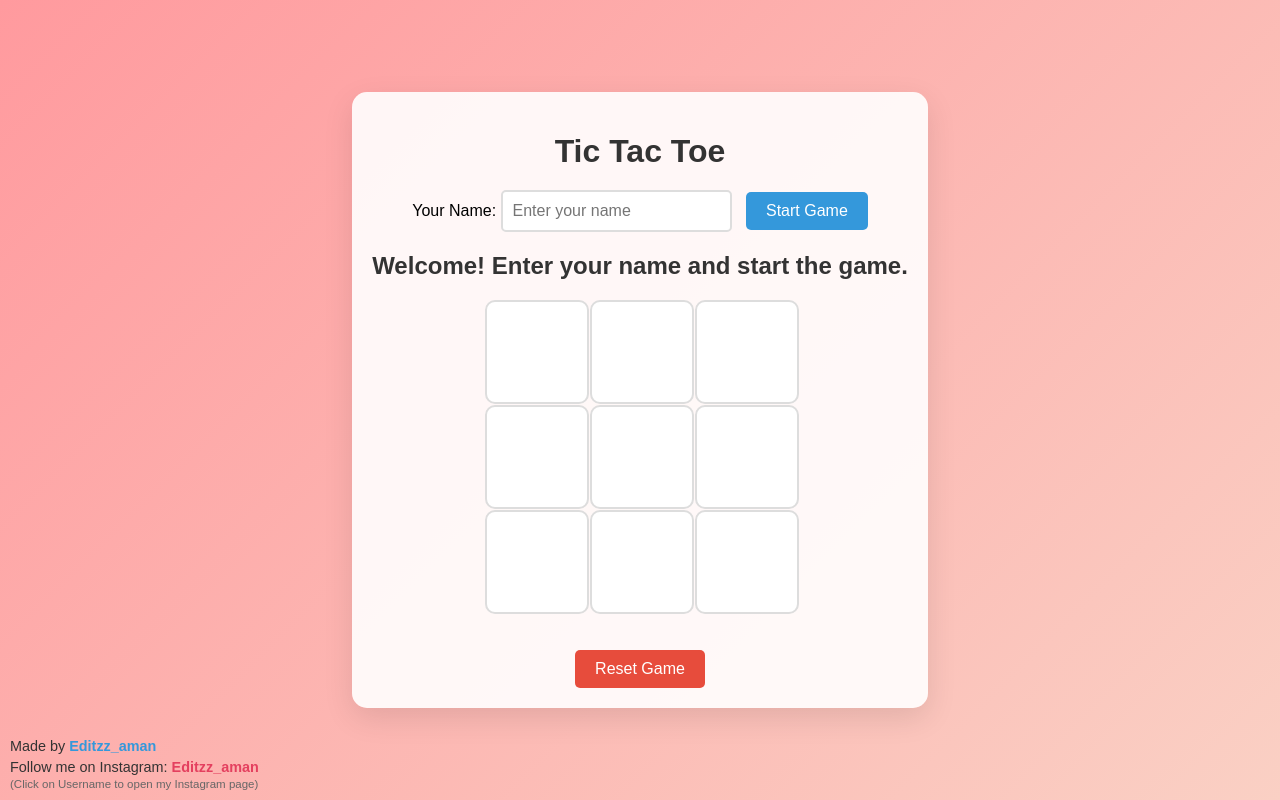
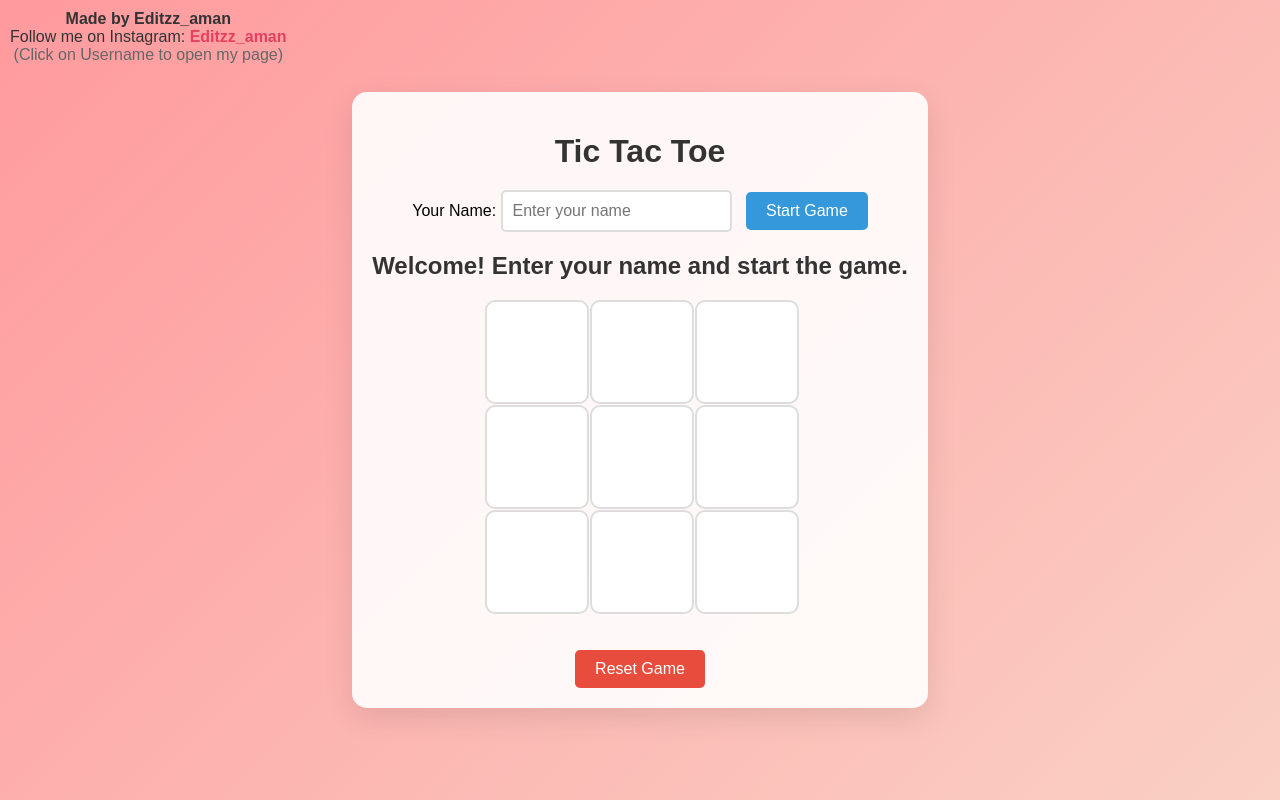
Before and after one commit to amanxd1231/tic-tac-toe, a plain HTML site: page index.html in a window 1280 px wide. Drawn offline with nearby package versions, Linux system fonts and the light colour scheme.

Commit message:
Add files via upload

```diff
--- a/index.html
+++ b/index.html
@@ -3,10 +3,17 @@
 <head>
     <meta charset="UTF-8">
     <meta name="viewport" content="width=device-width, initial-scale=1.0">
-    <title>Tic Tac Toe</title>
+    <title>Game by Editzz_aman</title>
     <link rel="stylesheet" href="styles.css">
 </head>
 <body>
+    <!-- Instagram Footer at Top Left -->
+    <div class="header-text">
+        <strong>Made by Editzz_aman</strong><br>
+        Follow me on Instagram: <a href="https://www.instagram.com/editzz_aman/" target="_blank"><strong>Editzz_aman</strong></a><br>
+        <span>(Click on Username to open my page)</span>
+    </div>
+
     <div class="container">
         <h1>Tic Tac Toe</h1>
         <div class="player-info">
@@ -28,13 +35,6 @@
         </div>
         <button id="reset">Reset Game</button>
     </div>
-    <footer>
-        <div class="made-by">Made by <strong>Editzz_aman</strong></div>
-        <div class="instagram-link">
-            Follow me on Instagram: <a href="https://www.instagram.com/editzz_aman/" target="_blank">Editzz_aman</a>
-            <div class="instruction">(Click on Username to open my Instagram page)</div>
-        </div>
-    </footer>
     <script src="https://cdn.jsdelivr.net/npm/canvas-confetti@1.6.0/dist/confetti.browser.min.js"></script>
     <script src="script.js"></script>
 </body>
--- a/script.js
+++ b/script.js
@@ -32,7 +32,7 @@ startGameButton.addEventListener('click', () => {
 });
 
 function handleCellClick(event) {
-    if (!gameActive) return;
+    if (!gameActive || currentPlayer === 'O') return; // Prevent clicks when AI's turn
 
     const clickedCell = event.target;
     const clickedCellIndex = parseInt(clickedCell.getAttribute('data-index'));
--- a/styles.css
+++ b/styles.css
@@ -1,3 +1,15 @@
+/* Winning animation modification */
+@keyframes celebrateWin {
+    0% { transform: scale(1); opacity: 1; }
+    50% { transform: scale(1.2); opacity: 0.8; }
+    100% { transform: scale(1); opacity: 1; }
+}
+
+.winning-cell {
+    animation: celebrateWin 1s ease-in-out infinite;
+    background-color: #f1c40f; /* Golden yellow */
+}
+
 body {
     font-family: 'Arial', sans-serif;
     text-align: center;
@@ -118,17 +130,6 @@ h1 {
     animation: pop 0.3s ease;
 }
 
-@keyframes win {
-    0% { transform: scale(1); }
-    50% { transform: scale(1.1); }
-    100% { transform: scale(1); }
-}
-
-.winning-cell {
-    animation: win 0.5s infinite;
-    background-color: #f1c40f;
-}
-
 @keyframes confetti {
     0% { transform: translateY(0) rotate(0); opacity: 1; }
     100% { transform: translateY(100vh) rotate(720deg); opacity: 0; }
@@ -142,36 +143,27 @@ h1 {
     animation: confetti 2s ease-out;
 }
 
-footer {
+/* Instagram Footer at Top Left */
+.header-text {
     position: absolute;
-    bottom: 10px;
+    top: 10px;
     left: 10px;
-    right: 10px;
-    text-align: left;
-    font-size: 0.9em;
+    font-size: 1em;
     color: #333;
+    font-weight: normal;
+    z-index: 100;
 }
 
-footer .made-by {
-    margin-bottom: 5px;
+.header-text a {
+    color: #e4405f; /* Instagram's color */
+    text-decoration: none;
 }
 
-footer .made-by strong {
-    color: #3498db;
-}
-
-footer .instagram-link a {
-    color: #e4405f;
-    text-decoration: none;
-    font-weight: bold;
-}
-
-footer .instagram-link a:hover {
+.header-text a:hover {
     text-decoration: underline;
 }
 
-footer .instruction {
-    font-size: 0.8em;
+.header-text span {
+    font-size: 1em;
     color: #666;
-    margin-top: 3px;
 }
```
